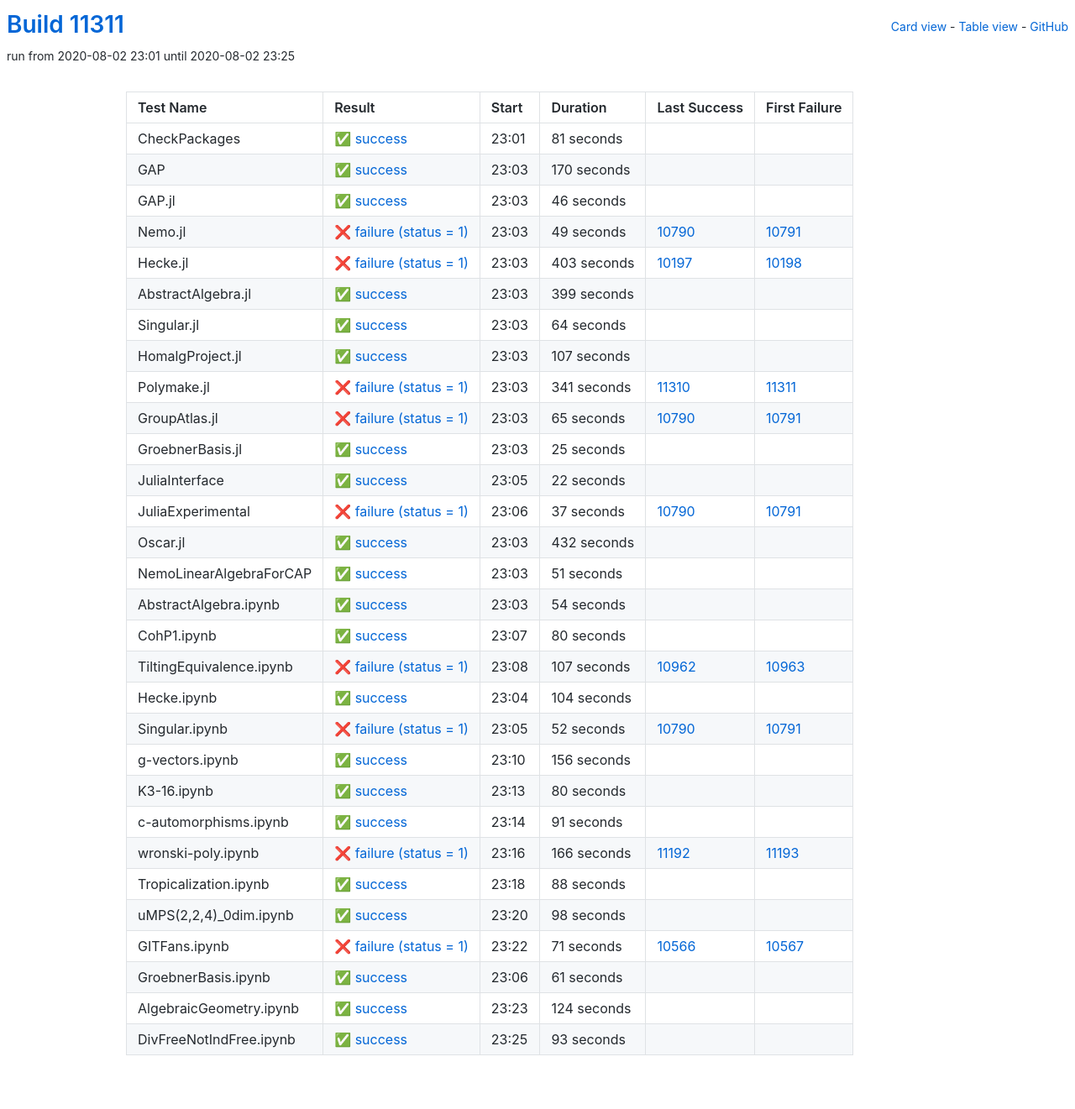
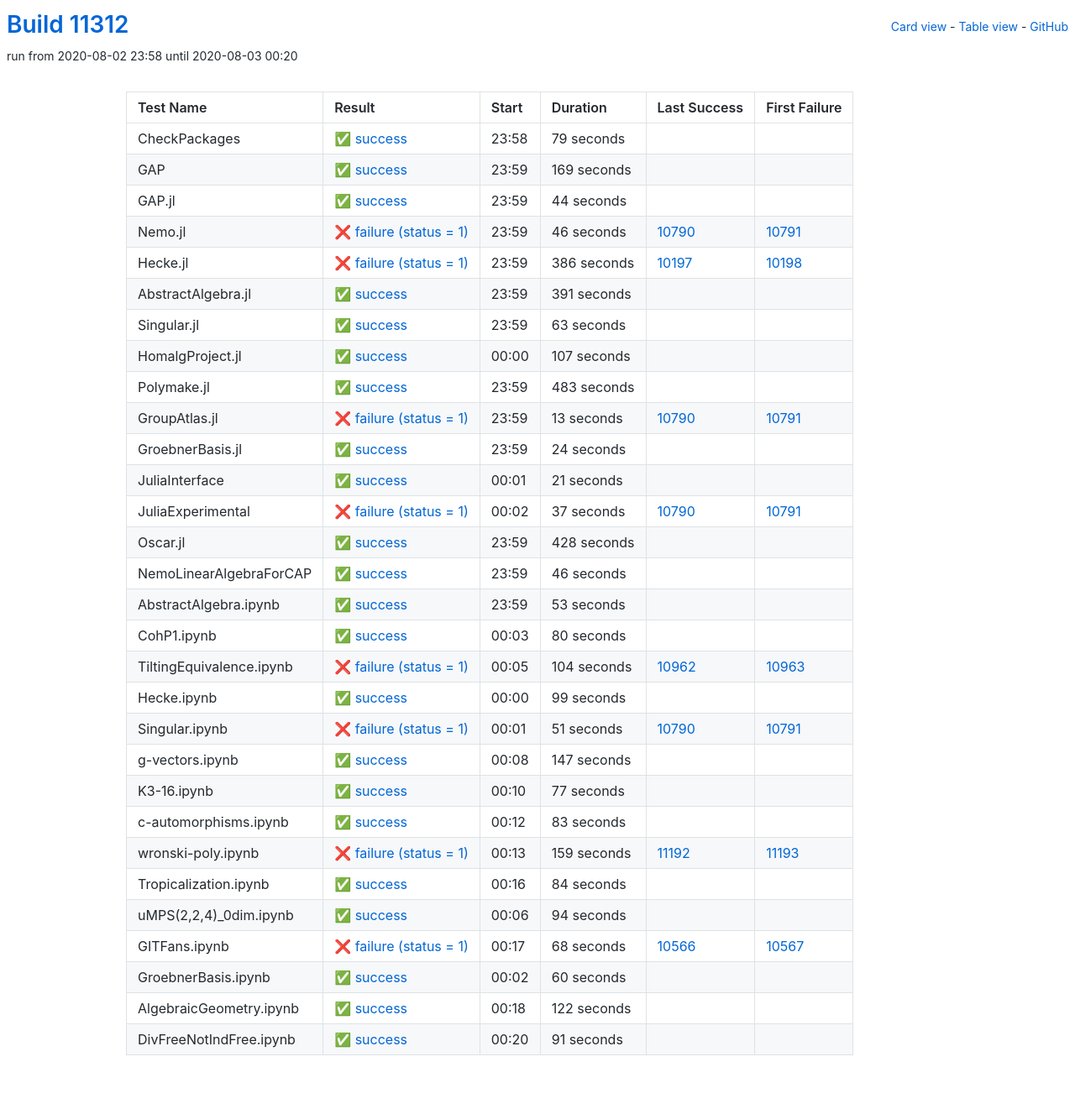
Before and after one commit to oscar-system/oscar-ci-status, a Jekyll site: the page built from table.html, in a window 1280 px wide. Shown: the whole page at 84% size. Built offline with Jekyll 4.4.1, drawn with Linux system fonts in a browser that asks for light colours.

Commit message:
Build #11312

```diff
--- a/_data/ci.yml
+++ b/_data/ci.yml
@@ -1,6 +1,6 @@
 ---
-build: 11311
-build_url: https://oscarci.mathematik.uni-kl.de/job/oscar/11311/
+build: 11312
+build_url: https://oscarci.mathematik.uni-kl.de/job/oscar/11312/
 job: oscar
 organization: oscar-system
 repo: oscar-ci-status
@@ -8,92 +8,92 @@
 tests:
 - name: CheckPackages
   id: checkpackages
-  log: https://oscarci.mathematik.uni-kl.de/job/oscar/11311/artifact/logs/build-11311/CheckPackages.log
-  start: 2020-08-02 23:01
+  log: https://oscarci.mathematik.uni-kl.de/job/oscar/11312/artifact/logs/build-11312/CheckPackages.log
+  start: 2020-08-02 23:58
   success: true
   exitcode: 0
   status: success
-  duration: 81
+  duration: 79
   last_success: false
   last_success_url:
   first_failure: false
   first_failure_url:
 - name: GAP
   id: gap
-  log: https://oscarci.mathematik.uni-kl.de/job/oscar/11311/artifact/logs/build-11311/GAP.log
-  start: 2020-08-02 23:03
+  log: https://oscarci.mathematik.uni-kl.de/job/oscar/11312/artifact/logs/build-11312/GAP.log
+  start: 2020-08-02 23:59
   success: true
   exitcode: 0
   status: success
-  duration: 170
+  duration: 169
   last_success: false
   last_success_url:
   first_failure: false
   first_failure_url:
 - name: GAP.jl
   id: gap-jl
-  log: https://oscarci.mathematik.uni-kl.de/job/oscar/11311/artifact/logs/build-11311/GAP.jl.log
-  start: 2020-08-02 23:03
+  log: https://oscarci.mathematik.uni-kl.de/job/oscar/11312/artifact/logs/build-11312/GAP.jl.log
+  start: 2020-08-02 23:59
   success: true
   exitcode: 0
   status: success
-  duration: 46
+  duration: 44
   last_success: false
   last_success_url:
   first_failure: false
   first_failure_url:
 - name: Nemo.jl
   id: nemo-jl
-  log: https://oscarci.mathematik.uni-kl.de/job/oscar/11311/artifact/logs/build-11311/Nemo.jl.log
-  start: 2020-08-02 23:03
+  log: https://oscarci.mathematik.uni-kl.de/job/oscar/11312/artifact/logs/build-11312/Nemo.jl.log
+  start: 2020-08-02 23:59
   success: false
   exitcode: 1
   status: failure
-  duration: 49
+  duration: 46
   last_success: 10790
   last_success_url: https://oscarci.mathematik.uni-kl.de/job/oscar/10790/
   first_failure: 10791
   first_failure_url: https://oscarci.mathematik.uni-kl.de/job/oscar/10791/
 - name: Hecke.jl
   id: hecke-jl
-  log: https://oscarci.mathematik.uni-kl.de/job/oscar/11311/artifact/logs/build-11311/Hecke.jl.log
-  start: 2020-08-02 23:03
+  log: https://oscarci.mathematik.uni-kl.de/job/oscar/11312/artifact/logs/build-11312/Hecke.jl.log
+  start: 2020-08-02 23:59
   success: false
   exitcode: 1
   status: failure
-  duration: 403
+  duration: 386
   last_success: 10197
   last_success_url: https://oscarci.mathematik.uni-kl.de/job/oscar/10197/
   first_failure: 10198
   first_failure_url: https://oscarci.mathematik.uni-kl.de/job/oscar/10198/
 - name: AbstractAlgebra.jl
   id: abstractalgebra-jl
-  log: https://oscarci.mathematik.uni-kl.de/job/oscar/11311/artifact/logs/build-11311/AbstractAlgebra.jl.log
-  start: 2020-08-02 23:03
+  log: https://oscarci.mathematik.uni-kl.de/job/oscar/11312/artifact/logs/build-11312/AbstractAlgebra.jl.log
+  start: 2020-08-02 23:59
   success: true
   exitcode: 0
   status: success
-  duration: 399
+  duration: 391
   last_success: false
   last_success_url:
   first_failure: false
   first_failure_url:
 - name: Singular.jl
   id: singular-jl
-  log: https://oscarci.mathematik.uni-kl.de/job/oscar/11311/artifact/logs/build-11311/Singular.jl.log
-  start: 2020-08-02 23:03
+  log: https://oscarci.mathematik.uni-kl.de/job/oscar/11312/artifact/logs/build-11312/Singular.jl.log
+  start: 2020-08-02 23:59
   success: true
   exitcode: 0
   status: success
-  duration: 64
+  duration: 63
   last_success: false
   last_success_url:
   first_failure: false
   first_failure_url:
 - name: HomalgProject.jl
   id: homalgproject-jl
-  log: https://oscarci.mathematik.uni-kl.de/job/oscar/11311/artifact/logs/build-11311/HomalgProject.jl.log
-  start: 2020-08-02 23:03
+  log: https://oscarci.mathematik.uni-kl.de/job/oscar/11312/artifact/logs/build-11312/HomalgProject.jl.log
+  start: 2020-08-03 00:00
   success: true
   exitcode: 0
   status: success
@@ -104,56 +104,56 @@
   first_failure_url:
 - name: Polymake.jl
   id: polymake-jl
-  log: https://oscarci.mathematik.uni-kl.de/job/oscar/11311/artifact/logs/build-11311/Polymake.jl.log
-  start: 2020-08-02 23:03
+  log: https://oscarci.mathematik.uni-kl.de/job/oscar/11312/artifact/logs/build-11312/Polymake.jl.log
+  start: 2020-08-02 23:59
+  success: true
+  exitcode: 0
+  status: success
+  duration: 483
+  last_success: false
+  last_success_url:
+  first_failure: false
+  first_failure_url:
+- name: GroupAtlas.jl
+  id: groupatlas-jl
+  log: https://oscarci.mathematik.uni-kl.de/job/oscar/11312/artifact/logs/build-11312/GroupAtlas.jl.log
+  start: 2020-08-02 23:59
   success: false
   exitcode: 1
   status: failure
-  duration: 341
-  last_success: 11310
-  last_success_url: https://oscarci.mathematik.uni-kl.de/job/oscar/11310/
-  first_failure: 11311
-  first_failure_url: https://oscarci.mathematik.uni-kl.de/job/oscar/11311/
-- name: GroupAtlas.jl
-  id: groupatlas-jl
-  log: https://oscarci.mathematik.uni-kl.de/job/oscar/11311/artifact/logs/build-11311/GroupAtlas.jl.log
-  start: 2020-08-02 23:03
-  success: false
-  exitcode: 1
-  status: failure
-  duration: 65
+  duration: 13
   last_success: 10790
   last_success_url: https://oscarci.mathematik.uni-kl.de/job/oscar/10790/
   first_failure: 10791
   first_failure_url: https://oscarci.mathematik.uni-kl.de/job/oscar/10791/
 - name: GroebnerBasis.jl
   id: groebnerbasis-jl
-  log: https://oscarci.mathematik.uni-kl.de/job/oscar/11311/artifact/logs/build-11311/GroebnerBasis.jl.log
-  start: 2020-08-02 23:03
+  log: https://oscarci.mathematik.uni-kl.de/job/oscar/11312/artifact/logs/build-11312/GroebnerBasis.jl.log
+  start: 2020-08-02 23:59
   success: true
   exitcode: 0
   status: success
-  duration: 25
+  duration: 24
   last_success: false
   last_success_url:
   first_failure: false
   first_failure_url:
 - name: JuliaInterface
   id: juliainterface
-  log: https://oscarci.mathematik.uni-kl.de/job/oscar/11311/artifact/logs/build-11311/JuliaInterface.log
-  start: 2020-08-02 23:05
+  log: https://oscarci.mathematik.uni-kl.de/job/oscar/11312/artifact/logs/build-11312/JuliaInterface.log
+  start: 2020-08-03 00:01
   success: true
   exitcode: 0
   status: success
-  duration: 22
+  duration: 21
   last_success: false
   last_success_url:
   first_failure: false
   first_failure_url:
 - name: JuliaExperimental
   id: juliaexperimental
-  log: https://oscarci.mathematik.uni-kl.de/job/oscar/11311/artifact/logs/build-11311/JuliaExperimental.log
-  start: 2020-08-02 23:06
+  log: https://oscarci.mathematik.uni-kl.de/job/oscar/11312/artifact/logs/build-11312/JuliaExperimental.log
+  start: 2020-08-03 00:02
   success: false
   exitcode: 1
   status: failure
@@ -164,44 +164,44 @@
   first_failure_url: https://oscarci.mathematik.uni-kl.de/job/oscar/10791/
 - name: Oscar.jl
   id: oscar-jl
-  log: https://oscarci.mathematik.uni-kl.de/job/oscar/11311/artifact/logs/build-11311/Oscar.jl.log
-  start: 2020-08-02 23:03
+  log: https://oscarci.mathematik.uni-kl.de/job/oscar/11312/artifact/logs/build-11312/Oscar.jl.log
+  start: 2020-08-02 23:59
   success: true
   exitcode: 0
   status: success
-  duration: 432
+  duration: 428
   last_success: false
   last_success_url:
   first_failure: false
   first_failure_url:
 - name: NemoLinearAlgebraForCAP
   id: nemolinearalgebraforcap
-  log: https://oscarci.mathematik.uni-kl.de/job/oscar/11311/artifact/logs/build-11311/NemoLinearAlgebraForCAP.log
-  start: 2020-08-02 23:03
+  log: https://oscarci.mathematik.uni-kl.de/job/oscar/11312/artifact/logs/build-11312/NemoLinearAlgebraForCAP.log
+  start: 2020-08-02 23:59
   success: true
   exitcode: 0
   status: success
-  duration: 51
+  duration: 46
   last_success: false
   last_success_url:
   first_failure: false
   first_failure_url:
 - name: AbstractAlgebra.ipynb
   id: abstractalgebra-ipynb
-  log: https://oscarci.mathematik.uni-kl.de/job/oscar/11311/artifact/logs/build-11311/AbstractAlgebra.ipynb.log
-  start: 2020-08-02 23:03
+  log: https://oscarci.mathematik.uni-kl.de/job/oscar/11312/artifact/logs/build-11312/AbstractAlgebra.ipynb.log
+  start: 2020-08-02 23:59
   success: true
   exitcode: 0
   status: success
-  duration: 54
+  duration: 53
   last_success: false
   last_success_url:
   first_failure: false
   first_failure_url:
 - name: CohP1.ipynb
   id: cohp1-ipynb
-  log: https://oscarci.mathematik.uni-kl.de/job/oscar/11311/artifact/logs/build-11311/CohP1.ipynb.log
-  start: 2020-08-02 23:07
+  log: https://oscarci.mathematik.uni-kl.de/job/oscar/11312/artifact/logs/build-11312/CohP1.ipynb.log
+  start: 2020-08-03 00:03
   success: true
   exitcode: 0
   status: success
@@ -212,68 +212,152 @@
   first_failure_url:
 - name: TiltingEquivalence.ipynb
   id: tiltingequivalence-ipynb
-  log: https://oscarci.mathematik.uni-kl.de/job/oscar/11311/artifact/logs/build-11311/TiltingEquivalence.ipynb.log
-  start: 2020-08-02 23:08
+  log: https://oscarci.mathematik.uni-kl.de/job/oscar/11312/artifact/logs/build-11312/TiltingEquivalence.ipynb.log
+  start: 2020-08-03 00:05
   success: false
   exitcode: 1
   status: failure
-  duration: 107
+  duration: 104
   last_success: 10962
   last_success_url: https://oscarci.mathematik.uni-kl.de/job/oscar/10962/
   first_failure: 10963
   first_failure_url: https://oscarci.mathematik.uni-kl.de/job/oscar/10963/
 - name: Hecke.ipynb
   id: hecke-ipynb
-  log: https://oscarci.mathematik.uni-kl.de/job/oscar/11311/artifact/logs/build-11311/Hecke.ipynb.log
-  start: 2020-08-02 23:04
+  log: https://oscarci.mathematik.uni-kl.de/job/oscar/11312/artifact/logs/build-11312/Hecke.ipynb.log
+  start: 2020-08-03 00:00
   success: true
   exitcode: 0
   status: success
-  duration: 104
+  duration: 99
   last_success: false
   last_success_url:
   first_failure: false
   first_failure_url:
 - name: Singular.ipynb
   id: singular-ipynb
-  log: https://oscarci.mathematik.uni-kl.de/job/oscar/11311/artifact/logs/build-11311/Singular.ipynb.log
-  start: 2020-08-02 23:05
+  log: https://oscarci.mathematik.uni-kl.de/job/oscar/11312/artifact/logs/build-11312/Singular.ipynb.log
+  start: 2020-08-03 00:01
   success: false
   exitcode: 1
   status: failure
-  duration: 52
+  duration: 51
   last_success: 10790
   last_success_url: https://oscarci.mathematik.uni-kl.de/job/oscar/10790/
   first_failure: 10791
   first_failure_url: https://oscarci.mathematik.uni-kl.de/job/oscar/10791/
 - name: g-vectors.ipynb
   id: g-vectors-ipynb
-  log: https://oscarci.mathematik.uni-kl.de/job/oscar/11311/artifact/logs/build-11311/g-vectors.ipynb.log
-  start: 2020-08-02 23:10
+  log: https://oscarci.mathematik.uni-kl.de/job/oscar/11312/artifact/logs/build-11312/g-vectors.ipynb.log
+  start: 2020-08-03 00:08
   success: true
   exitcode: 0
   status: success
-  duration: 156
+  duration: 147
   last_success: false
   last_success_url:
   first_failure: false
   first_failure_url:
 - name: K3-16.ipynb
   id: k3-16-ipynb
-  log: https://oscarci.mathematik.uni-kl.de/job/oscar/11311/artifact/logs/build-11311/K3-16.ipynb.log
-  start: 2020-08-02 23:13
+  log: https://oscarci.mathematik.uni-kl.de/job/oscar/11312/artifact/logs/build-11312/K3-16.ipynb.log
+  start: 2020-08-03 00:10
   success: true
   exitcode: 0
   status: success
-  duration: 80
+  duration: 77
   last_success: false
   last_success_url:
   first_failure: false
   first_failure_url:
 - name: c-automorphisms.ipynb
   id: c-automorphisms-ipynb
-  log: https://oscarci.mathematik.uni-kl.de/job/oscar/11311/artifact/logs/build-11311/c-automorphisms.ipynb.log
-  start: 2020-08-02 23:14
+  log: https://oscarci.mathematik.uni-kl.de/job/oscar/11312/artifact/logs/build-11312/c-automorphisms.ipynb.log
+  start: 2020-08-03 00:12
+  success: true
+  exitcode: 0
+  status: success
+  duration: 83
+  last_success: false
+  last_success_url:
+  first_failure: false
+  first_failure_url:
+- name: wronski-poly.ipynb
+  id: wronski-poly-ipynb
+  log: https://oscarci.mathematik.uni-kl.de/job/oscar/11312/artifact/logs/build-11312/wronski-poly.ipynb.log
+  start: 2020-08-03 00:13
+  success: false
+  exitcode: 1
+  status: failure
+  duration: 159
+  last_success: 11192
+  last_success_url: https://oscarci.mathematik.uni-kl.de/job/oscar/11192/
+  first_failure: 11193
+  first_failure_url: https://oscarci.mathematik.uni-kl.de/job/oscar/11193/
+- name: Tropicalization.ipynb
+  id: tropicalization-ipynb
+  log: https://oscarci.mathematik.uni-kl.de/job/oscar/11312/artifact/logs/build-11312/Tropicalization.ipynb.log
+  start: 2020-08-03 00:16
+  success: true
+  exitcode: 0
+  status: success
+  duration: 84
+  last_success: false
+  last_success_url:
+  first_failure: false
+  first_failure_url:
+- name: uMPS(2,2,4)_0dim.ipynb
+  id: umps-2-2-4-0dim-ipynb
+  log: https://oscarci.mathematik.uni-kl.de/job/oscar/11312/artifact/logs/build-11312/uMPS-2-2-4-_0dim.ipynb.log
+  start: 2020-08-03 00:06
+  success: true
+  exitcode: 0
+  status: success
+  duration: 94
+  last_success: false
+  last_success_url:
+  first_failure: false
+  first_failure_url:
+- name: GITFans.ipynb
+  id: gitfans-ipynb
+  log: https://oscarci.mathematik.uni-kl.de/job/oscar/11312/artifact/logs/build-11312/GITFans.ipynb.log
+  start: 2020-08-03 00:17
+  success: false
+  exitcode: 1
+  status: failure
+  duration: 68
+  last_success: 10566
+  last_success_url: https://oscarci.mathematik.uni-kl.de/job/oscar/10566/
+  first_failure: 10567
+  first_failure_url: https://oscarci.mathematik.uni-kl.de/job/oscar/10567/
+- name: GroebnerBasis.ipynb
+  id: groebnerbasis-ipynb
+  log: https://oscarci.mathematik.uni-kl.de/job/oscar/11312/artifact/logs/build-11312/GroebnerBasis.ipynb.log
+  start: 2020-08-03 00:02
+  success: true
+  exitcode: 0
+  status: success
+  duration: 60
+  last_success: false
+  last_success_url:
+  first_failure: false
+  first_failure_url:
+- name: AlgebraicGeometry.ipynb
+  id: algebraicgeometry-ipynb
+  log: https://oscarci.mathematik.uni-kl.de/job/oscar/11312/artifact/logs/build-11312/AlgebraicGeometry.ipynb.log
+  start: 2020-08-03 00:18
+  success: true
+  exitcode: 0
+  status: success
+  duration: 122
+  last_success: false
+  last_success_url:
+  first_failure: false
+  first_failure_url:
+- name: DivFreeNotIndFree.ipynb
+  id: divfreenotindfree-ipynb
+  log: https://oscarci.mathematik.uni-kl.de/job/oscar/11312/artifact/logs/build-11312/DivFreeNotIndFree.ipynb.log
+  start: 2020-08-03 00:20
   success: true
   exitcode: 0
   status: success
@@ -282,87 +366,3 @@
   last_success_url:
   first_failure: false
   first_failure_url:
-- name: wronski-poly.ipynb
-  id: wronski-poly-ipynb
-  log: https://oscarci.mathematik.uni-kl.de/job/oscar/11311/artifact/logs/build-11311/wronski-poly.ipynb.log
-  start: 2020-08-02 23:16
-  success: false
-  exitcode: 1
-  status: failure
-  duration: 166
-  last_success: 11192
-  last_success_url: https://oscarci.mathematik.uni-kl.de/job/oscar/11192/
-  first_failure: 11193
-  first_failure_url: https://oscarci.mathematik.uni-kl.de/job/oscar/11193/
-- name: Tropicalization.ipynb
-  id: tropicalization-ipynb
-  log: https://oscarci.mathematik.uni-kl.de/job/oscar/11311/artifact/logs/build-11311/Tropicalization.ipynb.log
-  start: 2020-08-02 23:18
-  success: true
-  exitcode: 0
-  status: success
-  duration: 88
-  last_success: false
-  last_success_url:
-  first_failure: false
-  first_failure_url:
-- name: uMPS(2,2,4)_0dim.ipynb
-  id: umps-2-2-4-0dim-ipynb
-  log: https://oscarci.mathematik.uni-kl.de/job/oscar/11311/artifact/logs/build-11311/uMPS-2-2-4-_0dim.ipynb.log
-  start: 2020-08-02 23:20
-  success: true
-  exitcode: 0
-  status: success
-  duration: 98
-  last_success: false
-  last_success_url:
-  first_failure: false
-  first_failure_url:
-- name: GITFans.ipynb
-  id: gitfans-ipynb
-  log: https://oscarci.mathematik.uni-kl.de/job/oscar/11311/artifact/logs/build-11311/GITFans.ipynb.log
-  start: 2020-08-02 23:22
-  success: false
-  exitcode: 1
-  status: failure
-  duration: 71
-  last_success: 10566
-  last_success_url: https://oscarci.mathematik.uni-kl.de/job/oscar/10566/
-  first_failure: 10567
-  first_failure_url: https://oscarci.mathematik.uni-kl.de/job/oscar/10567/
-- name: GroebnerBasis.ipynb
-  id: groebnerbasis-ipynb
-  log: https://oscarci.mathematik.uni-kl.de/job/oscar/11311/artifact/logs/build-11311/GroebnerBasis.ipynb.log
-  start: 2020-08-02 23:06
-  success: true
-  exitcode: 0
-  status: success
-  duration: 61
-  last_success: false
-  last_success_url:
-  first_failure: false
-  first_failure_url:
-- name: AlgebraicGeometry.ipynb
-  id: algebraicgeometry-ipynb
-  log: https://oscarci.mathematik.uni-kl.de/job/oscar/11311/artifact/logs/build-11311/AlgebraicGeometry.ipynb.log
-  start: 2020-08-02 23:23
-  success: true
-  exitcode: 0
-  status: success
-  duration: 124
-  last_success: false
-  last_success_url:
-  first_failure: false
-  first_failure_url:
-- name: DivFreeNotIndFree.ipynb
-  id: divfreenotindfree-ipynb
-  log: https://oscarci.mathematik.uni-kl.de/job/oscar/11311/artifact/logs/build-11311/DivFreeNotIndFree.ipynb.log
-  start: 2020-08-02 23:25
-  success: true
-  exitcode: 0
-  status: success
-  duration: 93
-  last_success: false
-  last_success_url:
-  first_failure: false
-  first_failure_url:
```
Also changed, not shown: README.md.
